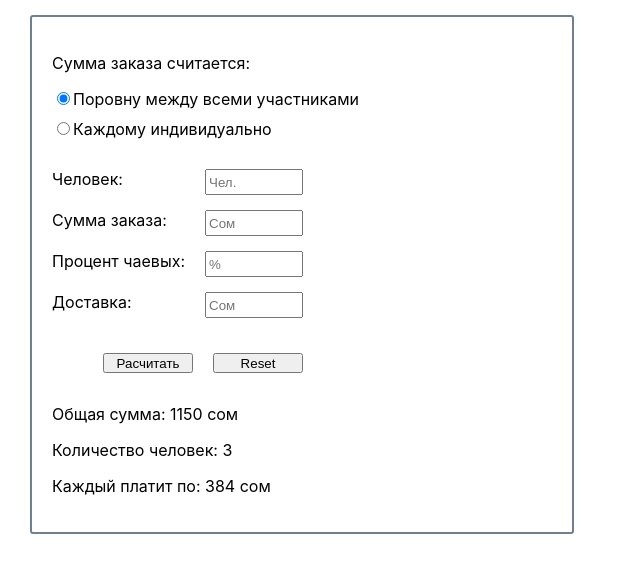
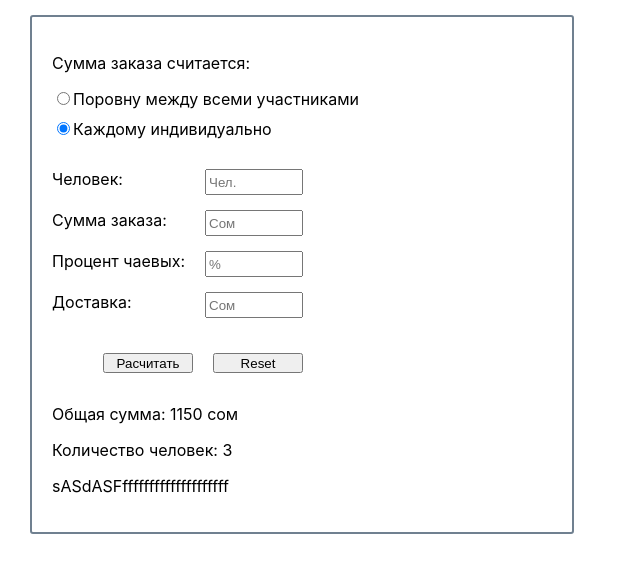
Before and after one commit to DenisLokhtin/hw-57, a React (Create React App) app: page / in a window 1280 px wide. Both pictures are taken after a click on the radio button "Каждому индивидуально". Shown: the top 572 px of the page, without its empty margins (0-640 px from the left). Built offline with nearby package versions, Linux system fonts and the light colour scheme.

Commit message:
часть компонентов готова, все функции кроме расчёта готовы.

```diff
--- a/package.json
+++ b/package.json
@@ -6,6 +6,7 @@
     "@testing-library/jest-dom": "^5.14.1",
     "@testing-library/react": "^11.2.7",
     "@testing-library/user-event": "^12.8.3",
+    "nanoid": "^3.1.23",
     "react": "^17.0.2",
     "react-dom": "^17.0.2",
     "react-scripts": "4.0.3",
--- a/src/App.js
+++ b/src/App.js
@@ -1,6 +1,9 @@
-import logo from './logo.svg';
+import {useState} from "react";
+import ResultCommon from "./components/resultCommon";
+import ResultSeparated from "./components/resultSeparated";
+import Options from "./components/options";
+import {nanoid} from "nanoid";
 import './App.css';
-import {useState} from "react";
 
 function App() {
 
@@ -13,30 +16,48 @@ function App() {
 
     const [radioBtn, setRadioBtn] = useState(true);
 
-    const humans = ["petr", "sodas", "anton",]
+    const [people, setPeople] = useState([]);
 
     const radioBoolean = function () {
         setRadioBtn(!radioBtn)
+        console.log(radioBtn)
     };
 
-    const result = function () {
+    const addPerson = () => {
+        setPeople(...people, {name: '', price: '', id: nanoid()})
+    }
+
+    const changePersonField = (id, name, value) => {
+        setPeople(people => {
+            return people.map(person => {
+                if (person.id === id) {
+                    return {...person, [name]: value}
+                }
+                return person
+            });
+        });
+    };
+
+    const inputField = () => {
         if (radioBtn) {
             return (
-                <div className="result">
-                    <p>Общая сумма: 1150 сом</p>
-                    <p>Количество человек: 3</p>
-                    <p>Каждый платит по: 384 сом</p>
-                </div>
+                <ResultCommon/>
             )
         } else {
             return (
-                <div className="result">
-                    <p>Общая сумма: 1150 сом</p>
-                    <p>Количество человек: 3</p>
-                    {humans.map((humans, index) => {
-                        return <p>{humans}</p>
-                    })}
-                </div>
+                <ResultSeparated/>
+            )
+        }
+    }
+
+    const result = () => {
+        if (radioBtn) {
+            return (
+                <ResultCommon/>
+            )
+        } else {
+            return (
+                <ResultSeparated/>
             )
         }
     }
@@ -44,19 +65,9 @@ function App() {
     return (
         <div className="container">
 
-            <form className="options">
-                <p>Сумма заказа считается:</p>
-                <div className="buttons">
-                    <div>
-                        <input type="radio" id="radio-1" name="option" checked/>
-                        <label htmlFor="radio-1">Поровну между всеми участниками</label>
-                    </div>
-                    <div>
-                        <input type="radio" id="radio-2" name="option"/>
-                        <label htmlFor="radio-2">Каждому индивидуально</label>
-                    </div>
-                </div>
-            </form>
+            <Options radioBtn={radioBtn} setBoolean={() => {
+                radioBoolean()
+            }}/>
 
             <form className="calc">
                 <div className="inputs">
--- /dev/null
+++ b/src/components/options.js
@@ -0,0 +1,19 @@
+import React from 'react';
+
+const Options = (props) => (
+    <form className="options">
+        <p>Сумма заказа считается:</p>
+        <div className="buttons">
+            <div>
+                <input onChange={props.setBoolean} type="radio" id="radio-1" name="option" checked={props.radioBtn === true}/>
+                <label htmlFor="radio-1">Поровну между всеми участниками</label>
+            </div>
+            <div>
+                <input onChange={props.setBoolean} type="radio" id="radio-2" name="option" checked={props.radioBtn === false}/>
+                <label htmlFor="radio-2">Каждому индивидуально</label>
+            </div>
+        </div>
+    </form>
+);
+
+export default Options;
--- /dev/null
+++ b/src/components/resultCommon.js
@@ -0,0 +1,11 @@
+import React from 'react';
+
+const ResultCommon = (props) => (
+    <div className="result">
+        <p>Общая сумма: 1150 сом</p>
+        <p>Количество человек: 3</p>
+        <p>Каждый платит по: 384 сом</p>
+    </div>
+);
+
+export default ResultCommon;
--- /dev/null
+++ b/src/components/resultSeparated.js
@@ -0,0 +1,14 @@
+import React from 'react';
+
+const ResultSeparated = (props) => (
+    <div className="result">
+        <p>Общая сумма: 1150 сом</p>
+        <p>Количество человек: 3</p>
+        <p>sASdASFffffffffffffffffffff</p>
+        {/*{humans.map((humans, index) => {*/}
+        {/*    return <p>{humans}</p>*/}
+        {/*})}*/}
+    </div>
+);
+
+export default ResultSeparated;
```
Also changed, not shown: src/components/inputCommon.js (added), src/components/inputSeparated.js (added), 1 other file (tests, documents, lock files or other folders).
